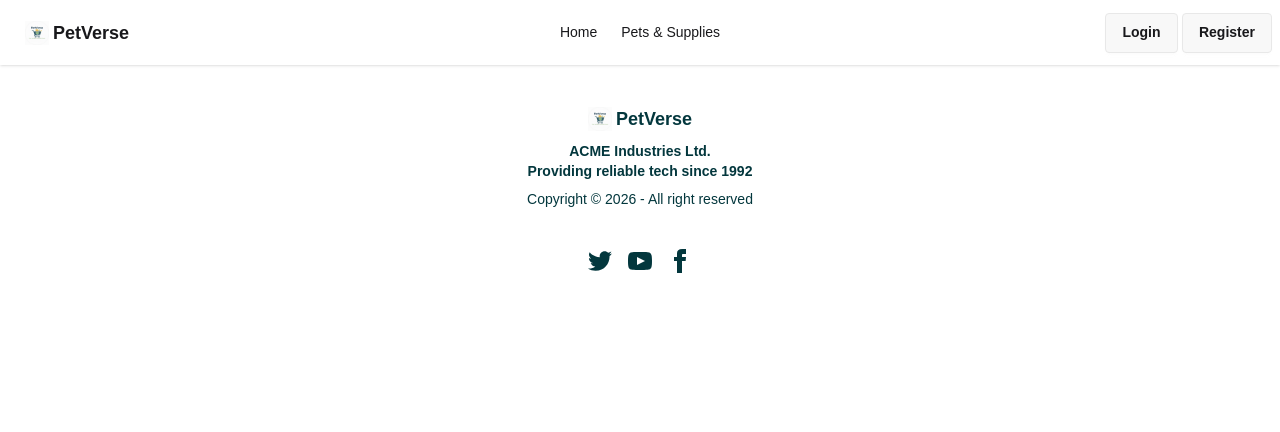
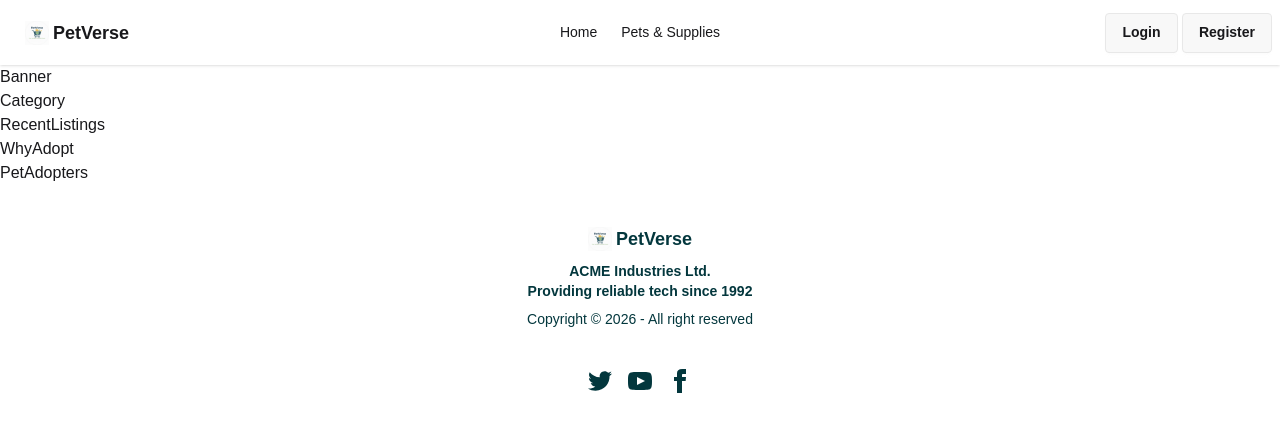
Before and after one commit to aion-shahriar/PetVerse-Client, a React (Vite) app: page / in a window 1280 px wide. Shown: the top 432 px of the page. Built offline with nearby package versions, Linux system fonts and the light colour scheme; no server answers.

Commit message:
HomePage design

```diff
--- /dev/null
+++ b/src/pages/HomePage/Banner.jsx
@@ -0,0 +1,7 @@
+import React from 'react'
+
+export default function Banner() {
+  return (
+    <div>Banner</div>
+  )
+}
--- /dev/null
+++ b/src/pages/HomePage/Category.jsx
@@ -0,0 +1,7 @@
+import React from 'react'
+
+export default function Category() {
+  return (
+    <div>Category</div>
+  )
+}
--- a/src/pages/HomePage/Home.jsx
+++ b/src/pages/HomePage/Home.jsx
@@ -1,11 +1,23 @@
-import React from 'react'
-import Navbar from '../../components/common/Navbar'
+import Banner from "./Banner";
+import Category from "./Category";
+import PetAdopters from "./PetAdopters";
+import RecentListings from "./RecentListings";
+import WhyAdopt from "./WhyAdopt";
 
-export default function Home() {
-  return (
 
-    <div>
 
-    </div>
-  )
-}
+
+const Home = () => {
+    return (
+        <div>
+            <Banner></Banner>
+            <Category></Category>
+            <RecentListings></RecentListings>
+            <WhyAdopt></WhyAdopt>
+            <PetAdopters></PetAdopters>
+
+        </div>
+    );
+};
+
+export default Home;
--- /dev/null
+++ b/src/pages/HomePage/PetAdopters.jsx
@@ -0,0 +1,7 @@
+import React from 'react'
+
+export default function PetAdopters() {
+  return (
+    <div>PetAdopters</div>
+  )
+}
--- /dev/null
+++ b/src/pages/HomePage/RecentListings.jsx
@@ -0,0 +1,7 @@
+import React from 'react'
+
+export default function RecentListings() {
+  return (
+    <div>RecentListings</div>
+  )
+}
--- /dev/null
+++ b/src/pages/HomePage/WhyAdopt.jsx
@@ -0,0 +1,7 @@
+import React from 'react'
+
+export default function WhyAdopt() {
+  return (
+    <div>WhyAdopt</div>
+  )
+}
```
